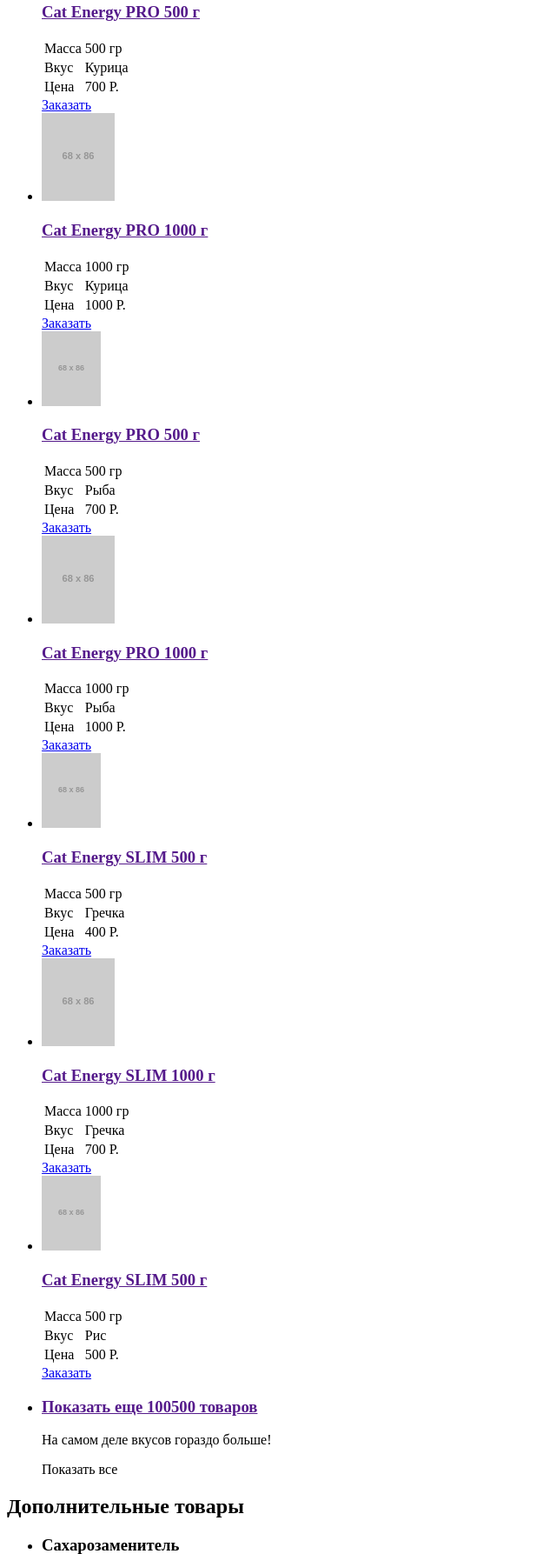
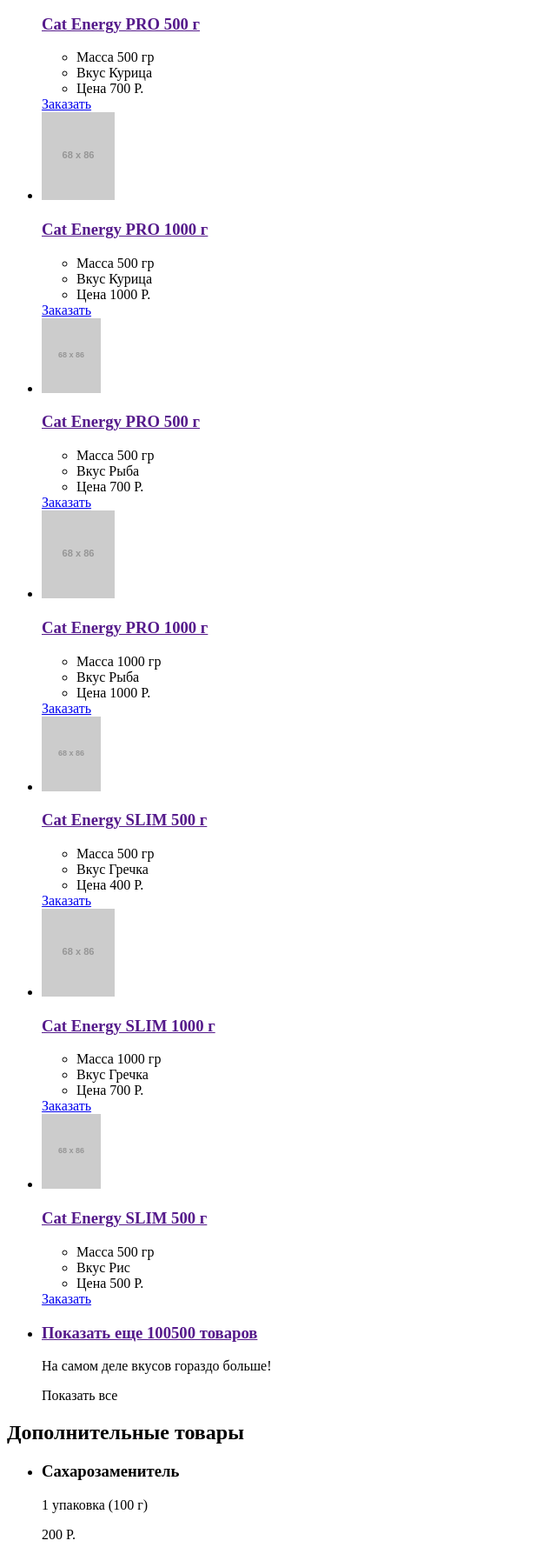
Before and after one commit to htmlacademy-adaptive/235287-cat-energy-21, a website: page source/catalog.html in a window 1280 px wide. Shown: the part 360-2147 px from the top of the page at 87% size, without its empty margins (0-640 px from the left). Drawn offline with Linux system fonts and the light colour scheme; placeholder pictures from the web are drawn by us.

Commit message:
Переделал пункты в карточках товара с таблиц на списки, убрал лишний section

```diff
--- a/source/catalog.html
+++ b/source/catalog.html
@@ -32,11 +32,9 @@
       </div>
     </header>
     <main class="page-main">
-      <section class="page-main__heading">
-        <div class="page-main__wrapper">
-          <h1>Каталог продукции</h1>
-        </div>
-      </section>
+      <div class="page-main__wrapper">
+        <h1>Каталог продукции</h1>
+      </div>
       <section class="catalog-general">
         <div class="catalog-general__wrapper">
           <h2 class="visually-hidden">Основные товары</h2>
@@ -48,20 +46,20 @@
               <a class="catalog-item__link--heading" href="">
                 <h3 class="catalog-item__heading">Cat Energy PRO 500 г</h3>
               </a>
-              <table class="catalog-item__description">
-                <tr>
-                  <td>Масса</td>
-                  <td>500 гр</td>
-                </tr>
-                <tr>
-                  <td>Вкус</td>
-                  <td>Курица</td>
-                </tr>
-                <tr>
-                  <td>Цена</td>
-                  <td>700 Р.</td>
-                </tr>
-              </table>
+              <ul class="catalog-item__description main-item-description">
+                <li class="main-item-description__weight">
+                  <span>Масса</span>
+                  <span>500 гр</span>
+                </li>
+                <li class="main-item-description__taste">
+                  <span>Вкус</span>
+                  <span>Курица</span>
+                </li>
+                <li class="main-item-description__price">
+                  <span>Цена</span>
+                  <span>700 Р.</span>
+                </li>
+              </ul>
               <a class="catalog-item__button button" href="#">Заказать</a>
             </li>
             <li class="catalog-general__item catalog-item">
@@ -71,20 +69,20 @@
               <a class="catalog-item__link--heading" href="">
                 <h3 class="catalog-item__heading">Cat Energy PRO 1000 г</h3>
               </a>
-              <table class="catalog-item__description">
-                <tr>
-                  <td>Масса</td>
-                  <td>1000 гр</td>
-                </tr>
-                <tr>
-                  <td>Вкус</td>
-                  <td>Курица</td>
-                </tr>
-                <tr>
-                  <td>Цена</td>
-                  <td>1000 Р.</td>
-                </tr>
-              </table>
+              <ul class="catalog-item__description main-item-description">
+                <li class="main-item-description__weight">
+                  <span>Масса</span>
+                  <span>500 гр</span>
+                </li>
+                <li class="main-item-description__taste">
+                  <span>Вкус</span>
+                  <span>Курица</span>
+                </li>
+                <li class="main-item-description__price">
+                  <span>Цена</span>
+                  <span>1000 Р.</span>
+                </li>
+              </ul>
               <a class="catalog-item__button button" href="#">Заказать</a>
             </li>
             <li class="catalog-general__item catalog-item">
@@ -94,20 +92,20 @@
               <a class="catalog-item__link--heading" href="">
                 <h3 class="catalog-item__heading">Cat Energy PRO 500 г</h3>
               </a>
-              <table class="catalog-item__description">
-                <tr>
-                  <td>Масса</td>
-                  <td>500 гр</td>
-                </tr>
-                <tr>
-                  <td>Вкус</td>
-                  <td>Рыба</td>
-                </tr>
-                <tr>
-                  <td>Цена</td>
-                  <td>700 Р.</td>
-                </tr>
-              </table>
+              <ul class="catalog-item__description main-item-description">
+                <li class="main-item-description__weight">
+                  <span>Масса</span>
+                  <span>500 гр</span>
+                </li>
+                <li class="main-item-description__taste">
+                  <span>Вкус</span>
+                  <span>Рыба</span>
+                </li>
+                <li class="main-item-description__price">
+                  <span>Цена</span>
+                  <span>700 Р.</span>
+                </li>
+              </ul>
               <a class="catalog-item__button button" href="#">Заказать</a>
             </li>
             <li class="catalog-general__item catalog-item">
@@ -117,20 +115,20 @@
               <a class="catalog-item__link--heading" href="">
                 <h3 class="catalog-item__heading">Cat Energy PRO 1000 г</h3>
               </a>
-              <table class="catalog-item__description">
-                <tr>
-                  <td>Масса</td>
-                  <td>1000 гр</td>
-                </tr>
-                <tr>
-                  <td>Вкус</td>
-                  <td>Рыба</td>
-                </tr>
-                <tr>
-                  <td>Цена</td>
-                  <td>1000 Р.</td>
-                </tr>
-              </table>
+              <ul class="catalog-item__description main-item-description">
+                <li class="main-item-description__weight">
+                  <span>Масса</span>
+                  <span>1000 гр</span>
+                </li>
+                <li class="main-item-description__taste">
+                  <span>Вкус</span>
+                  <span>Рыба</span>
+                </li>
+                <li class="main-item-description__price">
+                  <span>Цена</span>
+                  <span>1000 Р.</span>
+                </li>
+              </ul>
               <a class="catalog-item__button button" href="#">Заказать</a>
             </li>
             <li class="catalog-general__item catalog-item">
@@ -140,20 +138,20 @@
               <a class="catalog-item__link--heading" href="">
                 <h3 class="catalog-item__heading">Cat Energy SLIM 500 г</h3>
               </a>
-              <table class="catalog-item__description">
-                <tr>
-                  <td>Масса</td>
-                  <td>500 гр</td>
-                </tr>
-                <tr>
-                  <td>Вкус</td>
-                  <td>Гречка</td>
-                </tr>
-                <tr>
-                  <td>Цена</td>
-                  <td>400 Р.</td>
-                </tr>
-              </table>
+              <ul class="catalog-item__description main-item-description">
+                <li class="main-item-description__weight">
+                  <span>Масса</span>
+                  <span>500 гр</span>
+                </li>
+                <li class="main-item-description__taste">
+                  <span>Вкус</span>
+                  <span>Гречка</span>
+                </li>
+                <li class="main-item-description__price">
+                  <span>Цена</span>
+                  <span>400 Р.</span>
+                </li>
+              </ul>
               <a class="catalog-item__button button" href="#">Заказать</a>
             </li>
             <li class="catalog-general__item catalog-item">
@@ -163,20 +161,20 @@
               <a class="catalog-item__link--heading" href="">
                 <h3 class="catalog-item__heading">Cat Energy SLIM 1000 г</h3>
               </a>
-              <table class="catalog-item__description">
-                <tr>
-                  <td>Масса</td>
-                  <td>1000 гр</td>
-                </tr>
-                <tr>
-                  <td>Вкус</td>
-                  <td>Гречка</td>
-                </tr>
-                <tr>
-                  <td>Цена</td>
-                  <td>700 Р.</td>
-                </tr>
-              </table>
+              <ul class="catalog-item__description main-item-description">
+                <li class="main-item-description__weight">
+                  <span>Масса</span>
+                  <span>1000 гр</span>
+                </li>
+                <li class="main-item-description__taste">
+                  <span>Вкус</span>
+                  <span>Гречка</span>
+                </li>
+                <li class="main-item-description__price">
+                  <span>Цена</span>
+                  <span>700 Р.</span>
+                </li>
+              </ul>
               <a class="catalog-item__button button" href="#">Заказать</a>
             </li>
             <li class="catalog-general__item catalog-item">
@@ -186,20 +184,20 @@
               <a class="catalog-item__link--heading" href="">
                 <h3 class="catalog-item__heading">Cat Energy SLIM 500 г</h3>
               </a>
-              <table class="catalog-item__description">
-                <tr>
-                  <td>Масса</td>
-                  <td>500 гр</td>
-                </tr>
-                <tr>
-                  <td>Вкус</td>
-                  <td>Рис</td>
-                </tr>
-                <tr>
-                  <td>Цена</td>
-                  <td>500 Р.</td>
-                </tr>
-              </table>
+              <ul class="catalog-item__description main-item-description">
+                <li class="main-item-description__weight">
+                  <span>Масса</span>
+                  <span>500 гр</span>
+                </li>
+                <li class="main-item-description__taste">
+                  <span>Вкус</span>
+                  <span>Рис</span>
+                </li>
+                <li class="main-item-description__price">
+                  <span>Цена</span>
+                  <span>500 Р.</span>
+                </li>
+              </ul>
               <a class="catalog-item__button button" href="#">Заказать</a>
             </li>
             <li class="catalog-general__item catalog-item catalog-item--last">
@@ -218,42 +216,34 @@
           <ul class="catalog-additional__list">
             <li class="catalog-additional__item additional-item">
               <h3 class="additional-item__heading">Сахарозаменитель</h3>
-              <table class="additional-item__description">
-                <tr>
-                  <td>1 упаковка (100 г)</td>
-                  <td>200 Р.</td>
-                </tr>
-              </table>
+              <div class="additional-item__description item-description">
+                  <p class="item-description__volume">1 упаковка (100 г)</p>
+                  <p class="item-description__price">200 Р.</p>
+              </div>
               <a class="additional-item__button button" href="#">Заказать</a>
             </li>
             <li class="catalog-additional__item additional-item">
               <h3 class="additional-item__heading">Питьевая вода</h3>
-              <table class="additional-item__description">
-                <tr>
-                  <td>5 литров</td>
-                  <td>50 Р.</td>
-                </tr>
-              </table>
+              <div class="additional-item__description item-description">
+                  <p class="item-description__volume">5 литров</p>
+                  <p class="item-description__price">50 Р.</p>
+              </div>
               <a class="additional-item__button button" href="#">Заказать</a>
             </li>
             <li class="catalog-additional__item additional-item">
               <h3 class="additional-item__heading">Молоко</h3>
-              <table class="additional-item__description">
-                <tr>
-                  <td>1 литр</td>
-                  <td>100 Р.</td>
-                </tr>
-              </table>
+              <div class="additional-item__description item-description">
+                  <p class="item-description__volume">1 литр</p>
+                  <p class="item-description__price">100 Р.</p>
+              </div>
               <a class="additional-item__button button" href="#">Заказать</a>
             </li>
             <li class="catalog-additional__item additional-item">
               <h3 class="additional-item__heading">Витамины</h3>
-              <table class="additional-item__description">
-                <tr>
-                  <td>1 упаковка (30 г)</td>
-                  <td>300 Р.</td>
-                </tr>
-              </table>
+              <div class="additional-item__description item-description">
+                  <p class="item-description__volume">1 упаковка (30 г)</p>
+                  <p class="item-description__price">300 Р.</p>
+              </div>
               <a class="additional-item__button button" href="#">Заказать</a>
             </li>
           </ul>
```
